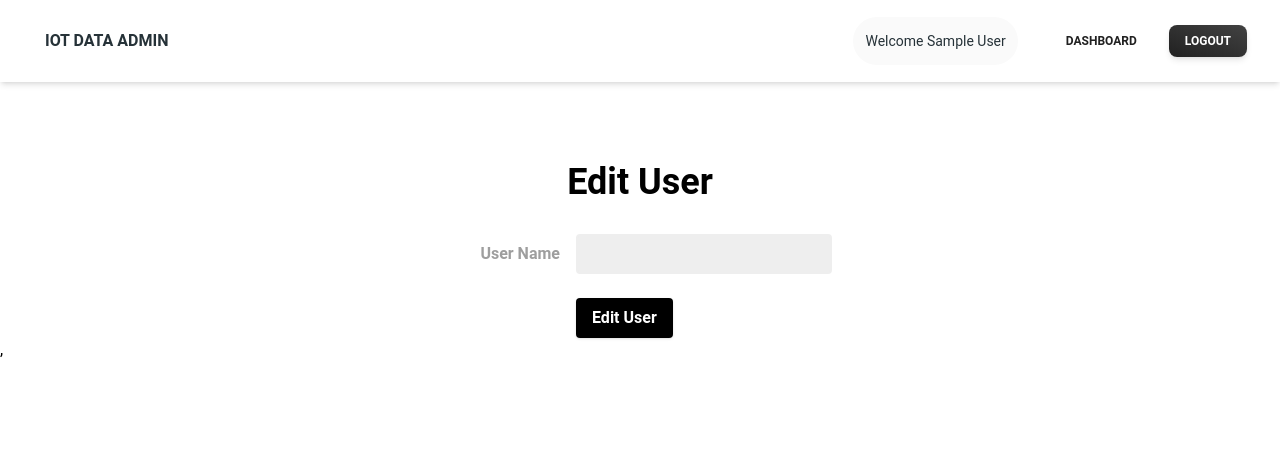
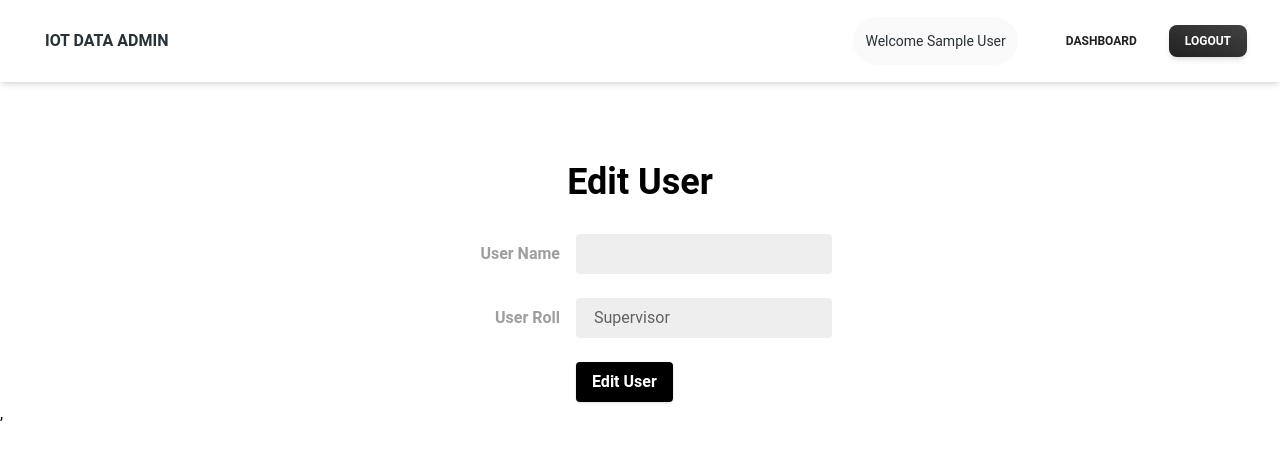
Before and after one commit to unaizk/Iot-data-visualisation-frontend, a React (Vite) app: page /admin/editUser in a window 1280 px wide. Shown: the top 460 px of the page. Built offline with nearby package versions, Linux system fonts and the light colour scheme; sample sign-in values are in the browser's storage.

Commit message:
Changed the table

```diff
--- a/src/screens/EditUser.jsx
+++ b/src/screens/EditUser.jsx
@@ -1,36 +1,36 @@
-import React from 'react'
-import { useState } from 'react'
-import { useLocation } from 'react-router-dom';
-import { useUserEditMutation } from '../slices/adminApiSlice';
-import {toast} from 'react-toastify'
-import Loader from '../components/Loader';
+import React from "react";
+import { useState } from "react";
+import { useLocation } from "react-router-dom";
+import { useUserEditMutation } from "../slices/adminApiSlice";
+import { toast } from "react-toastify";
+import Loader from "../components/Loader";
 
 const EditUser = () => {
-
-
   const location = useLocation();
 
   const user = location.state?.user || {};
 
-    const [name,setName] = useState(user.name || '');
+  const [name, setName] = useState(user.name || "");
+  const [roll, setRoll] = useState(user.roll || "");
   const [userId, setUserId] = useState(user.id);
-    const [userEdit, {isLoading}] = useUserEditMutation()
-    console.log(userId,'userId');
-    const editSubmitHandle = async(e) =>{
+  const [userEdit, { isLoading }] = useUserEditMutation();
+  console.log(userId, "userId");
+  const editSubmitHandle = async (e) => {
     e.preventDefault();
     try {
-            await userEdit({userId,name}).unwrap()
+      await userEdit({ userId, name }).unwrap();
       toast.success("User Edited");
     } catch (err) {
       toast.error(err?.data || err.error);
     }
-    }
+  };
   return (
     <div className="pt-20">
-    <h1 className="text-4xl font-bold text-center mb-8">
-    Edit User
-    </h1>
-    <form onSubmit={editSubmitHandle} className="w-full max-w-sm mx-auto mt-8">
+      <h1 className="text-4xl font-bold text-center mb-8">Edit User</h1>
+      <form
+        onSubmit={editSubmitHandle}
+        className="w-full max-w-sm mx-auto mt-8"
+      >
         <div className="md:flex md:items-center mb-6">
           <div className="md:w-1/3">
             <label
@@ -45,19 +45,38 @@ const EditUser = () => {
               className="bg-gray-200 appearance-none border-2 border-gray-200 rounded w-full py-2 px-4 text-gray-700 leading-tight focus:outline-none focus:bg-white focus:border-purple-500"
               id="inline-product-name"
               type="text"
-
               value={name}
-            onChange={(e) =>setName(e.target.value)}
+              onChange={(e) => setName(e.target.value)}
             />
           </div>
         </div>
+        <div className="md:flex md:items-center mb-6">
+          <div className="md:w-1/3">
+            <label
+              className="block text-gray-500 font-bold md:text-right mb-1 md:mb-0 pr-4"
+              htmlFor="inline-full-name"
+            >
+              User Roll
+            </label>
+          </div>
+          <div className="md:w-2/3">
+            <select
+              className="bg-gray-200 appearance-none border-2 border-gray-200 rounded w-full py-2 px-4 text-gray-700 leading-tight focus:outline-none focus:bg-white focus:border-purple-500"
+              id="inline-product-name"
+              value={roll}
+              onChange={(e) => setRoll(e.target.value)}
+              onKeyDown={(e) => e.preventDefault()}
+            >
+              <option value="supervisor">Supervisor</option>
+              <option value="engineer">Engineer</option>
+              <option value="manager">Manager</option>
+              <option value="viewer">Viewer</option>
+            </select>
+          </div>
+        </div>
 
-
-
-
-      {isLoading  && <Loader />}
+        {isLoading && <Loader />}
         <div className="md:flex md:items-center">
-
           <div className="md:w-1/3"></div>
 
           <div className="md:w-2/3">
@@ -71,7 +90,7 @@ const EditUser = () => {
         </div>
       </form>
     </div>
-  )
-}
+  );
+};
 
-export default EditUser
+export default EditUser;
```
Lines whose indentation alone changed are shown as unchanged.
